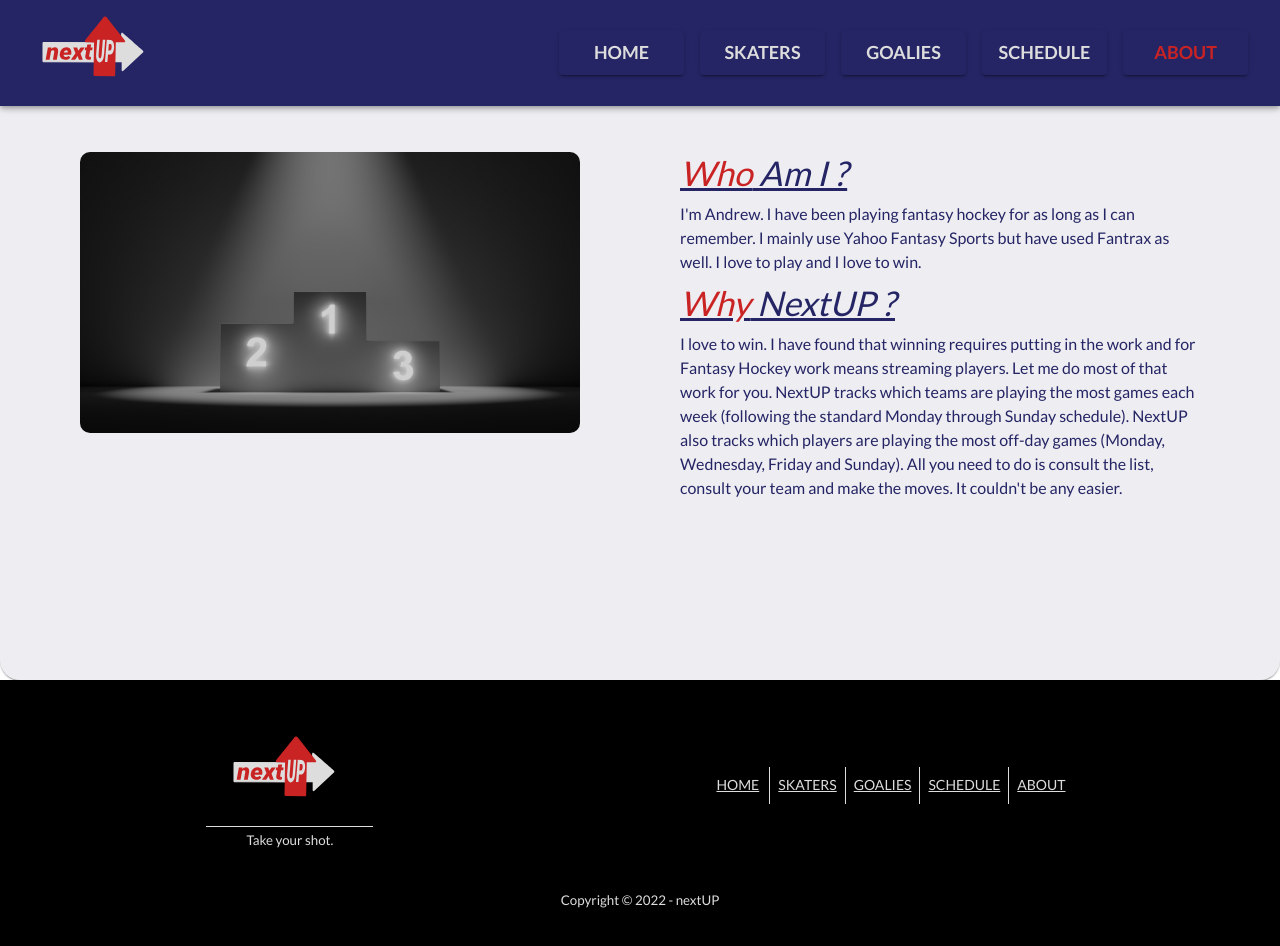
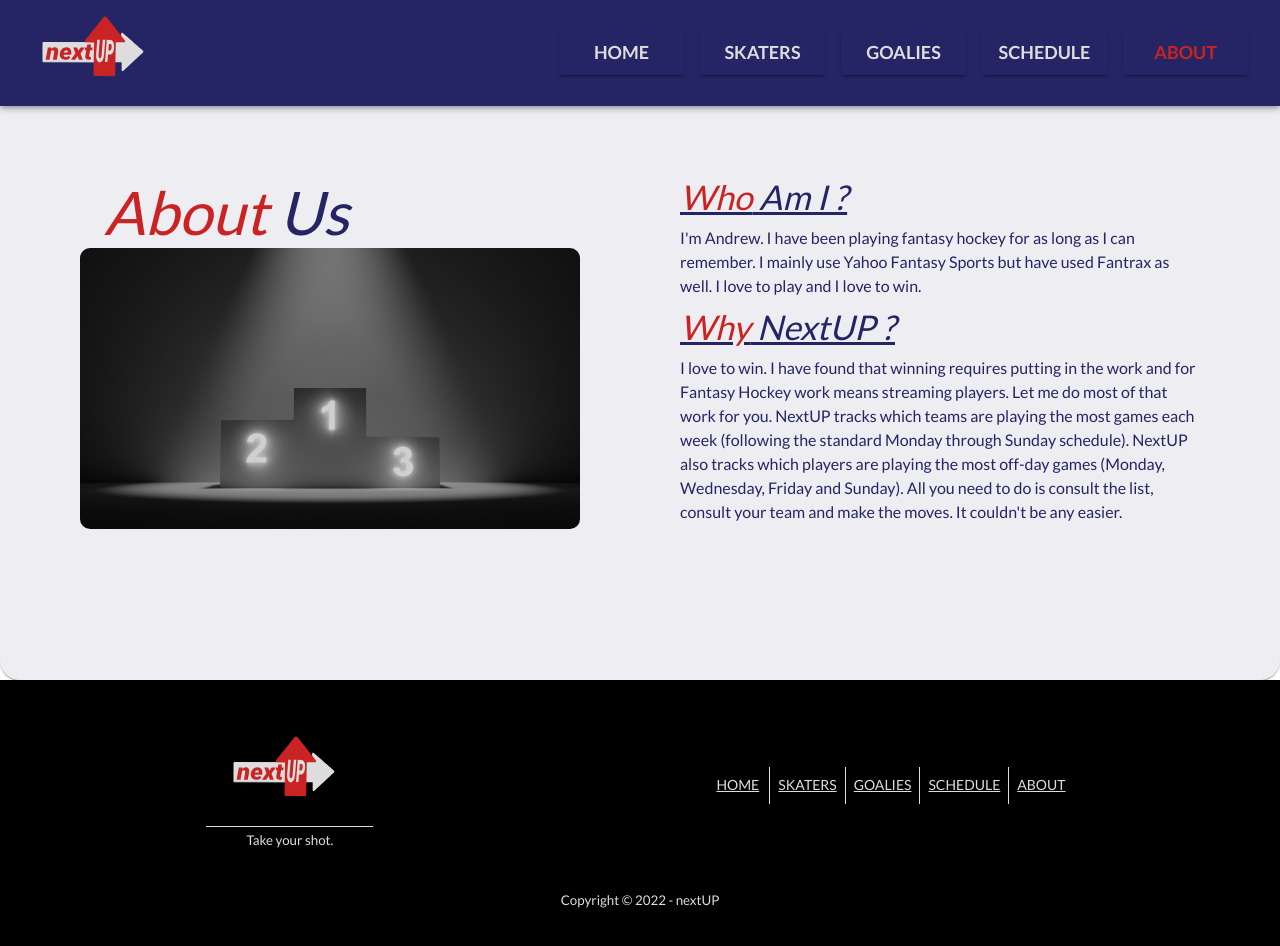
Before and after one commit to apreynolds1989/nextUP, a React (Create React App) app: page /nextUP/about in a window 1280 px wide. Shown: the top 946 px of the page. Built offline with nearby package versions, Linux system fonts and the light colour scheme.

Commit message:
Adjusted About page

```diff
--- a/src/assets/theme.js
+++ b/src/assets/theme.js
@@ -31,6 +31,9 @@ export const gtTheme = createTheme({
         },
         h1: {
             letterSpacing: '-2px',
+            fontStyle: 'italic',
+        },
+        h2: {
             fontStyle: 'italic',
         },
         h3: {
--- a/src/pages/About.jsx
+++ b/src/pages/About.jsx
@@ -12,20 +12,9 @@ export const About = () => {
                     sx={{
                         maxWidth: '1200px',
                         margin: 'auto',
+                        marginTop: 20,
                     }}
                 >
-                    <Box
-                        sx={{
-                            display: 'flex',
-                            paddingLeft: 5,
-                            marginY: 5,
-                        }}
-                    >
-                        <Typography variant='h3'>
-                            <span style={{ color: palette.gtRed }}>About</span>{' '}
-                            Us
-                        </Typography>
-                    </Box>
                     <Box
                         sx={{
                             display: 'flex',
@@ -35,9 +24,16 @@ export const About = () => {
                     >
                         <Box
                             sx={{
+                                flexDirection: 'column',
                                 paddingX: 5,
                             }}
                         >
+                            <Typography variant='h2' sx={{ paddingLeft: 3 }}>
+                                <span style={{ color: palette.gtRed }}>
+                                    About
+                                </span>{' '}
+                                Us
+                            </Typography>
                             <img
                                 src={podium}
                                 alt='Podium with first second and third'
```
